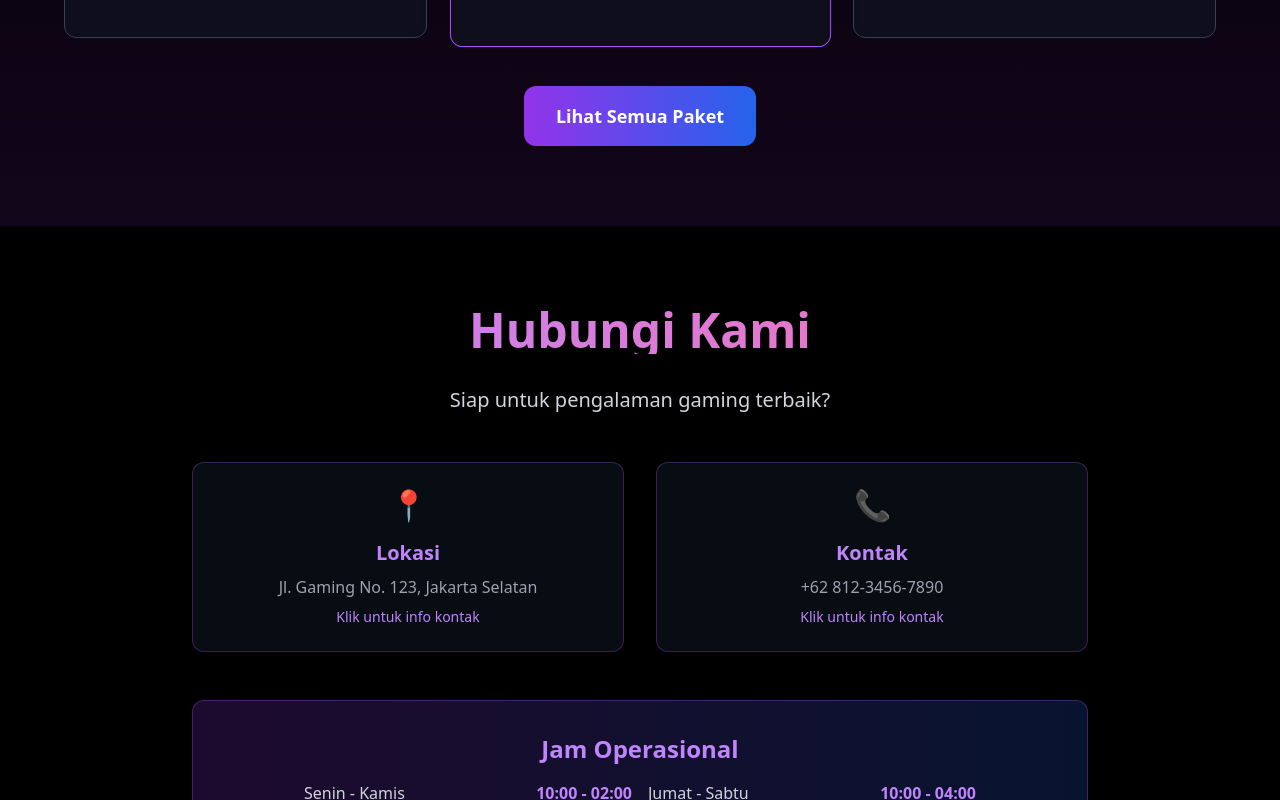
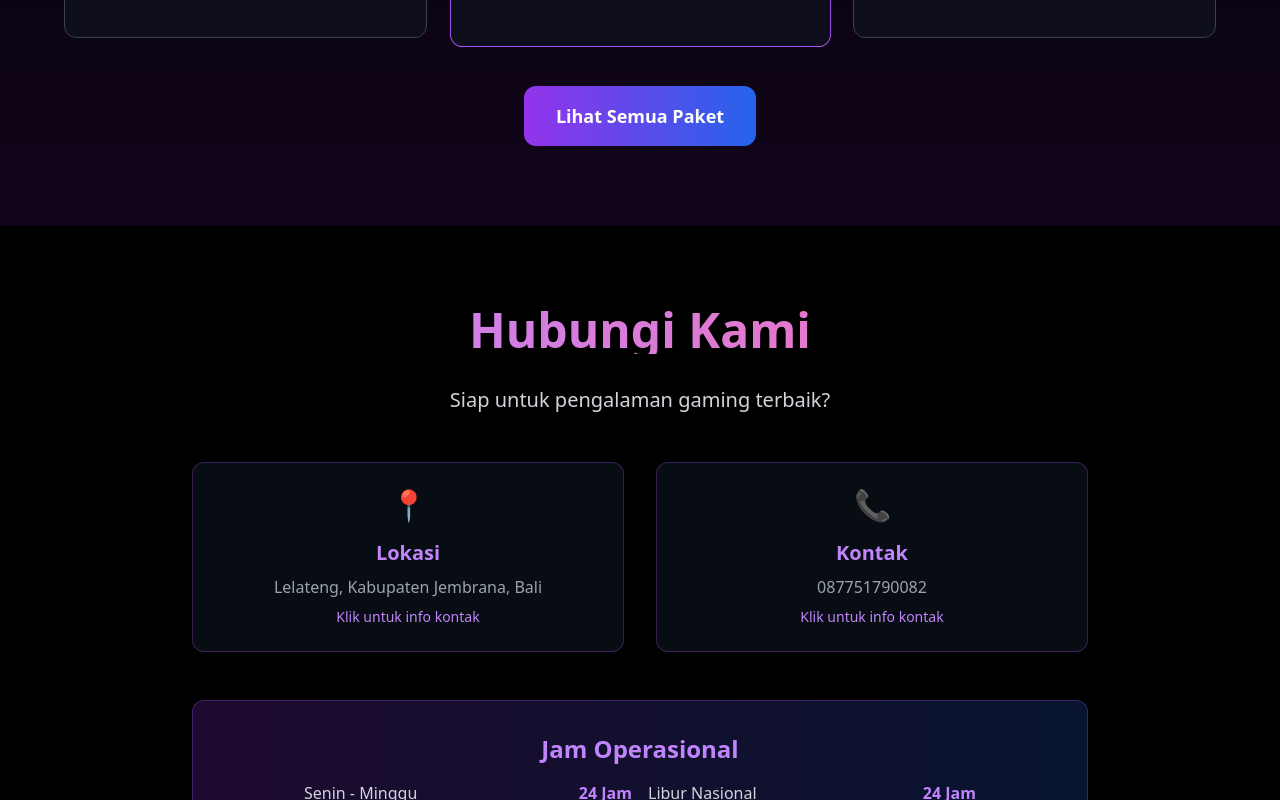
Before and after one commit to mory-jin/my-warnet, a Next.js app: page / in a window 1280 px wide. Shown: the part 2000-2800 px from the top of the page. Built offline with nearby package versions, Linux system fonts and the light colour scheme.

Commit message:
update: fix homepage content

```diff
--- a/src/app/page.tsx
+++ b/src/app/page.tsx
@@ -36,7 +36,15 @@ export default function Home() {
   };
 
   const handleContactUs = () => {
-    alert('Hubungi kami di:\n📞 +62 812-3456-7890\n📍 Jl. Gaming No. 123, Jakarta Selatan\n🕐 Buka setiap hari 10:00 - 02:00');
+    const phoneNumber = "6281234567890"; // tanpa + dan spasi
+    const message = encodeURIComponent(
+      "Halo, saya ingin bertanya tentang layanan Anda."
+    );
+
+    window.open(
+      `https://wa.me/${phoneNumber}?text=${message}`,
+      "_blank"
+    );
   };
 
   return (
@@ -111,12 +119,12 @@ export default function Home() {
             </div>
           </div>
 
-          {/* Scroll Indicator */}
+          {/* Scroll Indicator
           <div className="absolute bottom-8 left-1/2 transform -translate-x-1/2 animate-bounce">
             <svg className="w-6 h-6 text-purple-400" fill="none" stroke="currentColor" viewBox="0 0 24 24">
               <path strokeLinecap="round" strokeLinejoin="round" strokeWidth={2} d="M19 14l-7 7m0 0l-7-7m7 7V3" />
             </svg>
-          </div>
+          </div> */}
         </section>
 
         {/* Features Section */}
@@ -270,16 +278,16 @@ export default function Home() {
             <p className="text-xl text-gray-300 mb-12">Siap untuk pengalaman gaming terbaik?</p>
 
             <div className="grid md:grid-cols-2 gap-8 mb-12">
-              <div className="bg-gray-900/50 backdrop-blur-sm border border-purple-500/30 rounded-xl p-6 hover:bg-purple-900/30 transition-all duration-300 cursor-pointer transform hover:scale-105" onClick={handleContactUs}>
+              <div className="bg-gray-900/50 backdrop-blur-sm border border-purple-500/30 rounded-xl p-6 hover:bg-purple-900/30 transition-all duration-300 cursor-pointer transform hover:scale-105" onClick={handleStartPlaying}>
                 <div className="text-3xl mb-4">📍</div>
                 <h3 className="text-xl font-bold mb-2 text-purple-400">Lokasi</h3>
-                <p className="text-gray-400">Jl. Gaming No. 123, Jakarta Selatan</p>
+                <p className="text-gray-400">Lelateng, Kabupaten Jembrana, Bali</p>
                 <p className="text-sm text-purple-400 mt-2">Klik untuk info kontak</p>
               </div>
               <div className="bg-gray-900/50 backdrop-blur-sm border border-purple-500/30 rounded-xl p-6 hover:bg-purple-900/30 transition-all duration-300 cursor-pointer transform hover:scale-105" onClick={handleContactUs}>
                 <div className="text-3xl mb-4">📞</div>
                 <h3 className="text-xl font-bold mb-2 text-purple-400">Kontak</h3>
-                <p className="text-gray-400">+62 812-3456-7890</p>
+                <p className="text-gray-400">087751790082</p>
                 <p className="text-sm text-purple-400 mt-2">Klik untuk info kontak</p>
               </div>
             </div>
@@ -288,17 +296,10 @@ export default function Home() {
               <h3 className="text-2xl font-bold mb-4 text-purple-400">Jam Operasional</h3>
               <div className="grid md:grid-cols-2 gap-4 text-left max-w-2xl mx-auto">
                 <div className="flex justify-between">
-                  <span className="text-gray-300">Senin - Kamis</span>
-                  <span className="text-purple-400 font-bold">10:00 - 02:00</span>
+                  <span className="text-gray-300">Senin - Minggu</span>
+                  <span className="text-purple-400 font-bold">24 Jam</span>
                 </div>
-                <div className="flex justify-between">
-                  <span className="text-gray-300">Jumat - Sabtu</span>
-                  <span className="text-purple-400 font-bold">10:00 - 04:00</span>
-                </div>
-                <div className="flex justify-between">
-                  <span className="text-gray-300">Minggu</span>
-                  <span className="text-purple-400 font-bold">10:00 - 03:00</span>
-                </div>
+
                 <div className="flex justify-between">
                   <span className="text-gray-300">Libur Nasional</span>
                   <span className="text-purple-400 font-bold">24 Jam</span>
@@ -321,7 +322,7 @@ export default function Home() {
               <div className="flex justify-center items-center gap-6 mb-8">
                 {/* Instagram */}
                 <a
-                  href="https://instagram.com/cybernetgaming"
+                  href="https://www.instagram.com/skymoon_net/?hl=id"
                   target="_blank"
                   rel="noopener noreferrer"
                   className="group relative"
@@ -355,7 +356,7 @@ export default function Home() {
 
                 {/* TikTok */}
                 <a
-                  href="https://tiktok.com/@cybernetgaming"
+                  href="https://www.tiktok.com/@skymoon_nett?_r=1&_t=ZS-917HJwFJMxR"
                   target="_blank"
                   rel="noopener noreferrer"
                   className="group relative"
@@ -377,7 +378,7 @@ export default function Home() {
 
             {/* Copyright */}
             <div className="text-center">
-              <p className="text-gray-400 mb-4">© 2024 CyberNet Gaming. All rights reserved.</p>
+              <p className="text-gray-400 mb-4">© 2024 SkyMoon Net. All rights reserved.</p>
               <div className="flex justify-center space-x-6">
                 <span className="text-2xl hover:text-purple-400 transition-colors cursor-pointer">🎮</span>
                 <span className="text-2xl hover:text-purple-400 transition-colors cursor-pointer">🕹️</span>
```
